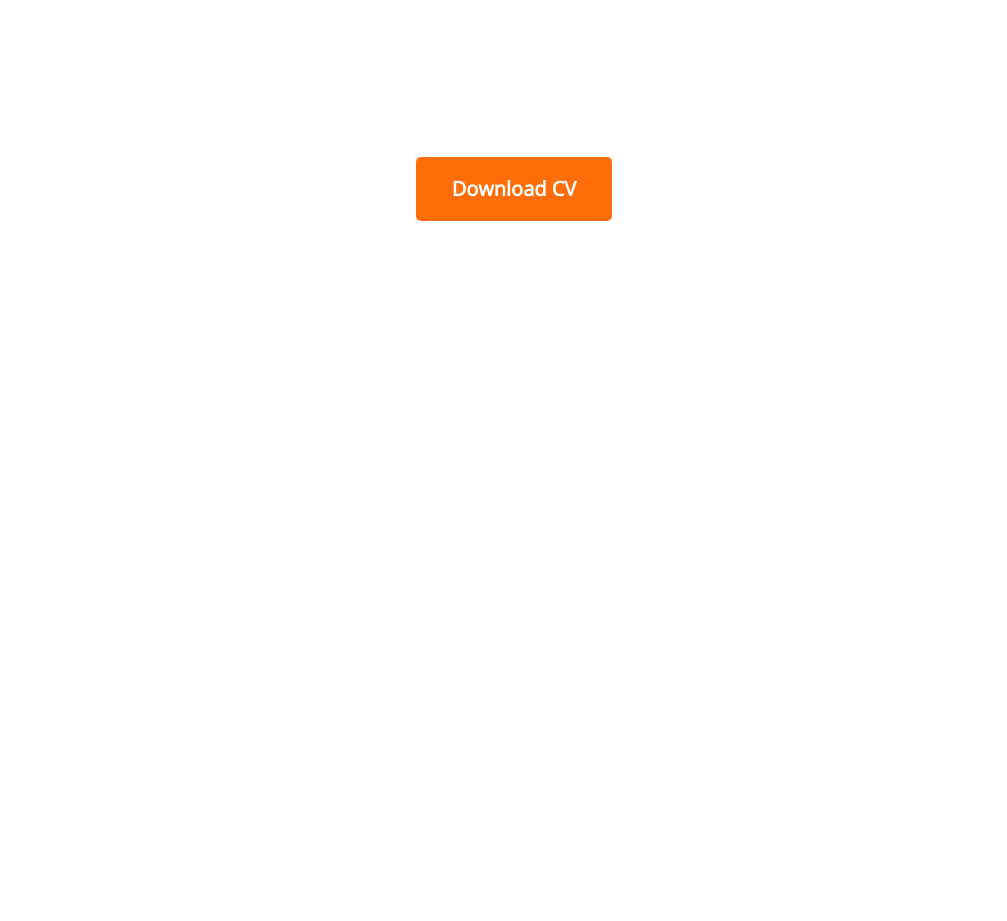
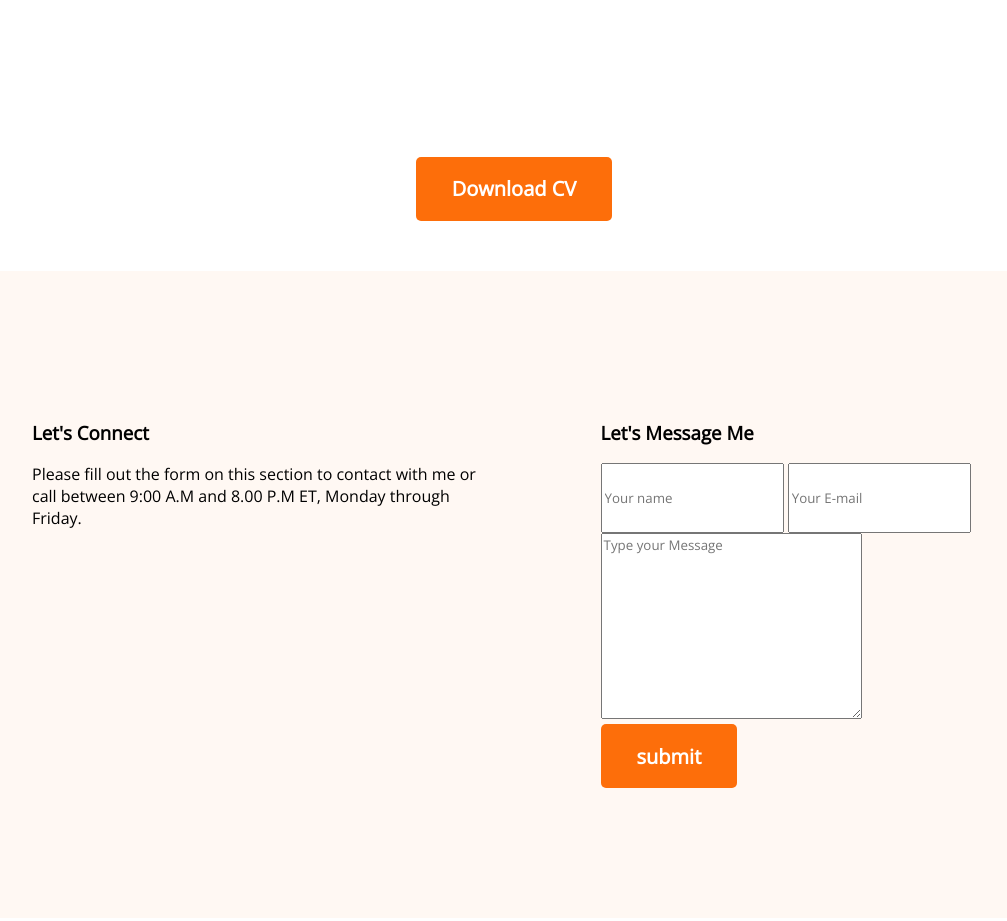
Before and after one commit to mkhshohud99/my-portfolio, a plain HTML site: page indax.html in a window 1280 px wide. Shown: the part 3792-4713 px from the top of the page, without its empty margins (126-1133 px from the left). Before the commit the page ends 4021 px from the top, so only its background shows below. Drawn offline with nearby package versions, Linux system fonts and the light colour scheme.

Commit message:
almost compleet

```diff
--- a/indax.html
+++ b/indax.html
@@ -139,6 +139,21 @@
 
     </main>
     <footer>
+        <section class="contact-withme">
+            <div class="connect">
+                <h3 class="contact-title">Let's Connect</h3>
+                <p class="contact-description">Please fill out the form on this section to contact with me or call between 9:00 A.M and 8.00 P.M ET, Monday through Friday.</p>
+            </div>
+            <div class="message">
+                <h3 class="message-title">Let's Message Me</h3>
+                <form action="">
+                    <input type="text" name="" id="" placeholder="Your name">
+                    <input type="email" name="" id="" placeholder="Your E-mail">
+                    <textarea name="" id="" cols="30" rows="10" placeholder="Type your Message"></textarea>
+                    <input type="button" value="submit" class="btn-primary">
+                </form>
+            </div>
+        </section>
 
     </footer>
 </body>
--- a/styles/style.css
+++ b/styles/style.css
@@ -167,28 +167,60 @@ nav li {
     gap: 24px;
 }
 
-.edu-timeline,.exp-timeline {
+.edu-timeline,
+.exp-timeline {
     font-weight: 700;
     font-size: 30px;
 }
 
-.edu-title,.exp-title {
+.edu-title,
+.exp-title {
     font-weight: 700;
     font-size: 25px;
 }
 
-.edu-sub-title,.exp-sub-title {
+.edu-sub-title,
+.exp-sub-title {
     font-weight: 600;
     font-size: 20px;
     color: #757575;
 }
-.edu-drescription,.exp-drescription{
+
+.edu-drescription,
+.exp-drescription {
     color: #757575;
 }
-.education-item,.expriance-item{
-   margin: 30px 15px;
+
+.education-item,
+.expriance-item {
+    margin: 30px 15px;
 }
-.resume-bln{
+
+.resume-bln {
     text-align: center;
-    margin-top: 30px;
+    margin: 30px 0 50px;
 }
+
+.contact-withme {
+    background: #FFF8F3;
+    padding: 130px 150px;
+    display: flex;
+    gap: 100px;
+
+}
+
+.contact {
+    text-align: left;
+}
+
+.contact input[type="text"],input[type="email"]textarea {
+    margin-bottom: 24px;
+    border: o;
+    width: 100%;
+    padding:18px 30px;
+
+}
+
+input {
+    height: 64px;
+}
```
